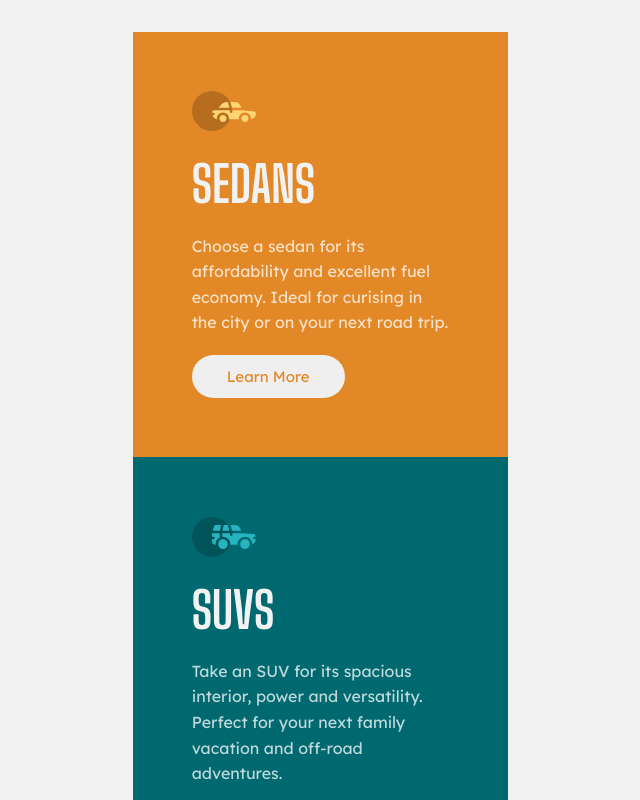
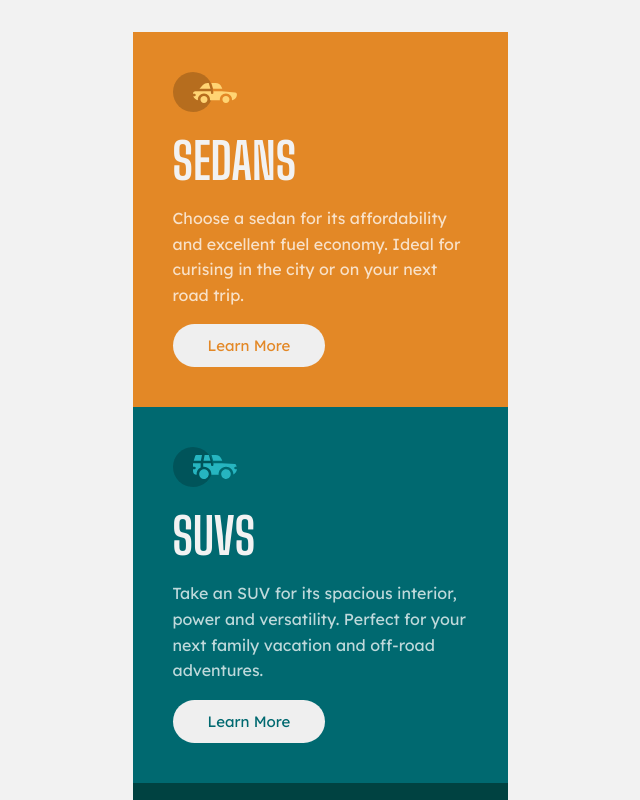
Before and after one commit to Yeffry921/3-column-preview-card-component, a plain HTML site: page index.html in a window 1280 px wide. Shown: the top 800 px of the page, without its empty margins (320-960 px from the left). Drawn offline with Linux system fonts and the light colour scheme.

Commit message:
fix several css class spelling errors

```diff
--- a/index.html
+++ b/index.html
@@ -18,8 +18,8 @@
 </head>
 <body>
   <div class="container">
-    <div class="flex-container">
-      <section class="company__section bg-orange">
+    <div class="company-container">
+      <section class="company__section-sedan p-20 bg-orange">
         <div class="company__icon">
           <img src="./images/icon-sedans.svg" alt="">
         </div>
@@ -39,7 +39,7 @@
         </div>
       </section>
 
-      <section class="company__section bg-cyan">
+      <section class="company__section-suv p-20 bg-cyan">
         <div class="company__icon">
           <img src="./images/icon-suvs.svg" alt="">
         </div>
@@ -59,7 +59,7 @@
         </div>
       </section>
 
-      <section class="company__section bg-dark-cyan">
+      <section class="company__section-luxury p-20 bg-dark-cyan">
         <div class="company__icon">
           <img src="./images/icon-luxury.svg" alt="">
         </div>
--- a/style.css
+++ b/style.css
@@ -40,16 +40,16 @@ p {
   max-width: 375px;
   margin: 2rem auto;
 }
-.flex-contaier {
+.company-container {
   display: flex;
   align-items: center;
+  flex-direction: column;
 }
-.company__section {
-  padding: 40px;
+.company__title h1 {
+  padding: 15px 0;
 }
-
-.company__section > div {
-  margin: 1.2rem;
+.company__info .btn {
+  margin-top: 1rem;
 }
 
 /* Need to check for better way if possible */
@@ -72,3 +72,6 @@ p {
 .bg-dark-cyan {
   background-color: var(--color-dark-cyan);
 }
+.p-20 {
+  padding: 40px;
+}
```
